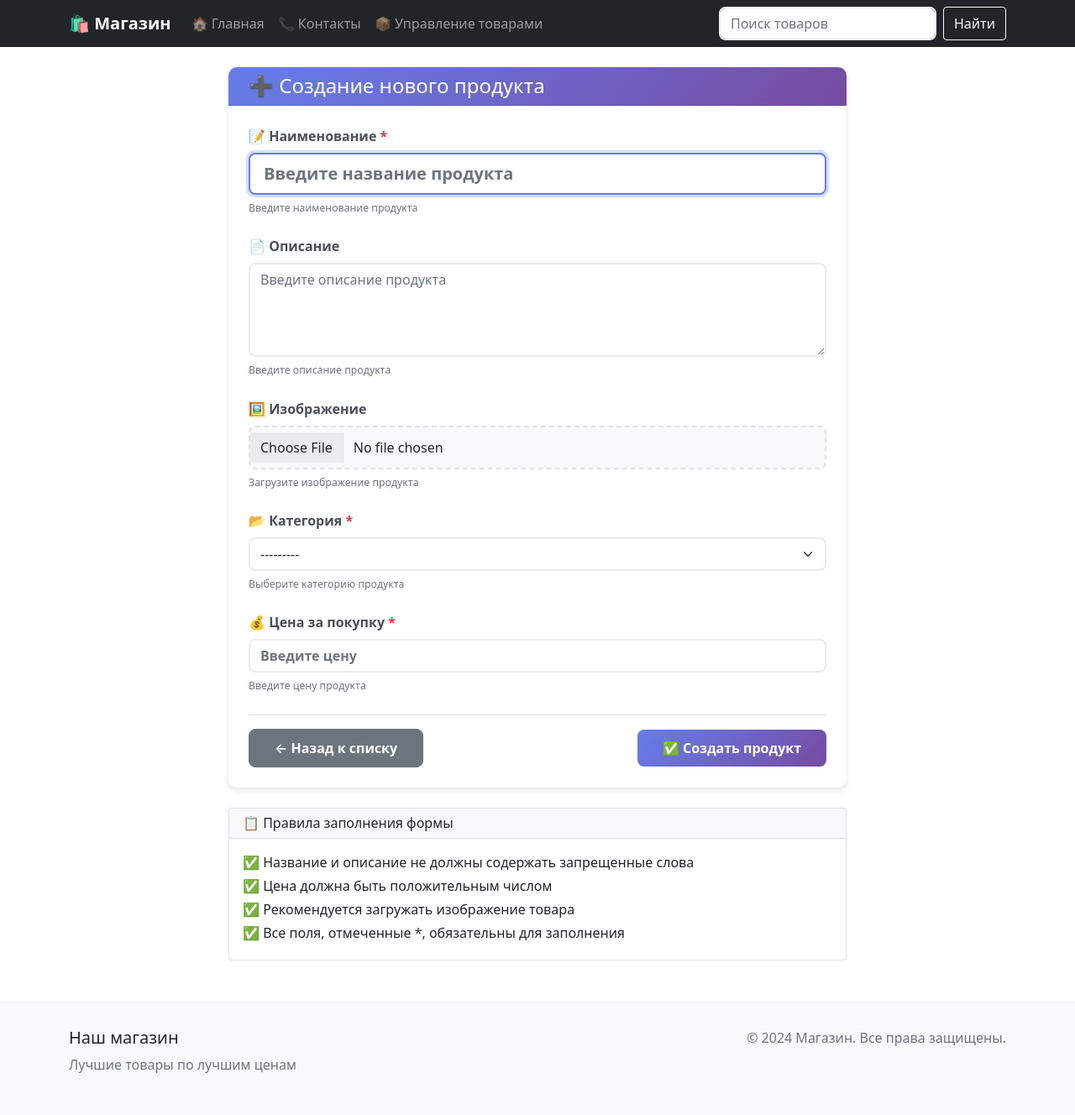
After one commit to StepanovOleg777/Project_Django, a Django app: page /products/create/ in a window 1280 px wide. The commit adds this page. Shown: the whole page at 84% size. Run offline with Django 5.2, Linux system fonts and the light colour scheme; data comes from the database, SQL or seed files in the repository.

Commit message:
complete all tasks:  operations with forms, custom validation, and form styling

```diff
--- /dev/null
+++ b/catalog/forms.py
@@ -0,0 +1,126 @@
+from django import forms
+from django.core.exceptions import ValidationError
+from .models import Product
+
+
+class ProductForm(forms.ModelForm):
+    """Форма для создания и редактирования продукта"""
+
+    # Список запрещенных слов
+    FORBIDDEN_WORDS = [
+        'казино',
+        'криптовалюта',
+        'крипта',
+        'биржа',
+        'дешево',
+        'бесплатно',
+        'обман',
+        'полиция',
+        'радар'
+    ]
+
+    class Meta:
+        model = Product
+        fields = ['name', 'description', 'image', 'category', 'price']
+        widgets = {
+            'name': forms.TextInput(attrs={
+                'class': 'form-control',
+                'placeholder': 'Введите название продукта'
+            }),
+            'description': forms.Textarea(attrs={
+                'class': 'form-control',
+                'placeholder': 'Введите описание продукта',
+                'rows': 4
+            }),
+            'category': forms.Select(attrs={
+                'class': 'form-select'  # Изменено на form-select для лучшего стиля
+            }),
+            'price': forms.NumberInput(attrs={
+                'class': 'form-control',
+                'placeholder': 'Введите цену',
+                'step': '0.01',
+                'min': '0'
+            }),
+            'image': forms.FileInput(attrs={
+                'class': 'form-control'
+            })
+        }
+
+    def __init__(self, *args, **kwargs):
+        """Инициализация формы с дополнительной стилизацией"""
+        super().__init__(*args, **kwargs)
+
+        # Добавляем дополнительные классы и атрибуты для каждого поля
+        for field_name, field in self.fields.items():
+            # Добавляем общие классы если их нет
+            if 'class' not in field.widget.attrs:
+                if isinstance(field.widget, forms.Select):
+                    field.widget.attrs['class'] = 'form-select'
+                else:
+                    field.widget.attrs['class'] = 'form-control'
+
+            # Добавляем дополнительные стили в зависимости от типа поля
+            if field_name == 'name':
+                field.widget.attrs.update({
+                    'class': field.widget.attrs['class'] + ' form-control-lg',
+                    'autofocus': 'autofocus'
+                })
+            elif field_name == 'price':
+                field.widget.attrs.update({
+                    'class': field.widget.attrs['class'] + ' text-success fw-bold'
+                })
+            elif field_name == 'description':
+                field.widget.attrs.update({
+                    'class': field.widget.attrs['class'] + ' resize-vertical',
+                    'style': 'resize: vertical; min-height: 100px;'
+                })
+            elif field_name == 'image':
+                field.widget.attrs.update({
+                    'class': field.widget.attrs['class'] + ' file-input-custom',
+                    'accept': 'image/*'
+                })
+
+    def clean_name(self):
+        """Валидация названия продукта"""
+        name = self.cleaned_data['name']
+
+        # Проверка на запрещенные слова
+        for word in self.FORBIDDEN_WORDS:
+            if word.lower() in name.lower():
+                raise forms.ValidationError(
+                    f'Название продукта содержит запрещенное слово: "{word}"'
+                )
+
+        return name
+
+    def clean_description(self):
+        """Валидация описания продукта"""
+        description = self.cleaned_data['description']
+
+        if description:  # Проверяем только если описание не пустое
+            # Проверка на запрещенные слова
+            for word in self.FORBIDDEN_WORDS:
+                if word.lower() in description.lower():
+                    raise forms.ValidationError(
+                        f'Описание продукта содержит запрещенное слово: "{word}"'
+                    )
+
+        return description
+
+    def clean_price(self):
+        """Кастомная валидация для поля цены"""
+        price = self.cleaned_data['price']
+
+        # Проверяем что цена не отрицательная
+        if price is not None and price < 0:
+            raise ValidationError(
+                'Цена продукта не может быть отрицательной. Пожалуйста, введите корректное значение.'
+            )
+
+        # Проверяем что цена не равна нулю (опционально)
+        if price == 0:
+            raise ValidationError(
+                'Цена продукта не может быть равна нулю. Пожалуйста, введите корректное значение.'
+            )
+
+        return price
--- a/catalog/templates/catalog/base.html
+++ b/catalog/templates/catalog/base.html
@@ -20,6 +20,18 @@
 <body>
     <!-- Подшаблон меню -->
     {% include 'catalog/includes/menu.html' %}
+
+    <!-- Сообщения -->
+    <div class="container mt-3">
+        {% if messages %}
+            {% for message in messages %}
+                <div class="alert alert-{{ message.tags }} alert-dismissible fade show" role="alert">
+                    {{ message }}
+                    <button type="button" class="btn-close" data-bs-dismiss="alert" aria-label="Close"></button>
+                </div>
+            {% endfor %}
+        {% endif %}
+    </div>
 
     <!-- Основной контент -->
     <main>
--- a/catalog/templates/catalog/home.html
+++ b/catalog/templates/catalog/home.html
@@ -30,7 +30,7 @@
                     <div class="mt-auto">
                         <div class="d-flex justify-content-between align-items-center">
                             <span class="h5 text-primary mb-0">{{ product.price }} руб.</span>
-                            <a href="{% url 'product_detail' product.pk %}" class="btn btn-outline-primary">Подробнее</a>
+                            <a href="{% url 'catalog:product_detail' product.pk %}" class="btn btn-outline-primary">Подробнее</a>
                         </div>
                     </div>
                 </div>
--- a/catalog/templates/catalog/includes/menu.html
+++ b/catalog/templates/catalog/includes/menu.html
@@ -1,16 +1,19 @@
 <nav class="navbar navbar-expand-lg navbar-dark bg-dark">
     <div class="container">
-        <a class="navbar-brand" href="{% url 'home' %}">🛍️ Магазин</a>
+        <a class="navbar-brand" href="{% url 'catalog:home' %}">🛍️ Магазин</a>
         <button class="navbar-toggler" type="button" data-bs-toggle="collapse" data-bs-target="#navbarNav">
             <span class="navbar-toggler-icon"></span>
         </button>
         <div class="collapse navbar-collapse" id="navbarNav">
             <ul class="navbar-nav me-auto">
                 <li class="nav-item">
-                    <a class="nav-link" href="{% url 'home' %}">🏠 Главная</a>
+                    <a class="nav-link" href="{% url 'catalog:home' %}">🏠 Главная</a>
                 </li>
                 <li class="nav-item">
-                    <a class="nav-link" href="{% url 'contacts' %}">📞 Контакты</a>
+                    <a class="nav-link" href="{% url 'catalog:contacts' %}">📞 Контакты</a>
+                </li>
+                <li class="nav-item">
+                    <a class="nav-link" href="{% url 'catalog:product_list' %}">📦 Управление товарами</a>
                 </li>
             </ul>
             <form class="d-flex">
--- /dev/null
+++ b/catalog/templates/catalog/product_form.html
@@ -0,0 +1,159 @@
+{% extends 'catalog/base.html' %}
+
+{% block title %}
+    {% if object %}Редактирование {{ object.name }}{% else %}Создание продукта{% endif %}
+{% endblock %}
+
+{% block extra_css %}
+<style>
+    .form-card {
+        box-shadow: 0 4px 6px rgba(0, 0, 0, 0.1);
+        border: none;
+        border-radius: 10px;
+    }
+    .form-header {
+        background: linear-gradient(135deg, #667eea 0%, #764ba2 100%);
+        color: white;
+        border-radius: 10px 10px 0 0 !important;
+    }
+    .form-label {
+        font-weight: 600;
+        color: #495057;
+        margin-bottom: 8px;
+    }
+    .form-control, .form-select {
+        border-radius: 8px;
+        border: 2px solid #e9ecef;
+        transition: all 0.3s ease;
+    }
+    .form-control:focus, .form-select:focus {
+        border-color: #667eea;
+        box-shadow: 0 0 0 0.2rem rgba(102, 126, 234, 0.25);
+    }
+    .form-control-lg {
+        font-size: 1.25rem;
+        font-weight: 600;
+    }
+    .file-input-custom {
+        padding: 12px;
+        background-color: #f8f9fa;
+        border: 2px dashed #dee2e6;
+        border-radius: 8px;
+        transition: all 0.3s ease;
+    }
+    .file-input-custom:hover {
+        border-color: #667eea;
+        background-color: #e9ecef;
+    }
+    .btn-primary {
+        background: linear-gradient(135deg, #667eea 0%, #764ba2 100%);
+        border: none;
+        border-radius: 8px;
+        padding: 10px 30px;
+        font-weight: 600;
+        transition: all 0.3s ease;
+    }
+    .btn-primary:hover {
+        transform: translateY(-2px);
+        box-shadow: 0 4px 8px rgba(102, 126, 234, 0.3);
+    }
+    .btn-secondary {
+        border-radius: 8px;
+        padding: 10px 30px;
+        font-weight: 600;
+    }
+    .field-icon {
+        margin-right: 8px;
+        opacity: 0.7;
+    }
+    .price-input {
+        font-weight: bold;
+        color: #28a745 !important;
+    }
+</style>
+{% endblock %}
+
+{% block content %}
+<div class="container mt-4">
+    <div class="row justify-content-center">
+        <div class="col-lg-8">
+            <div class="card form-card">
+                <div class="card-header form-header">
+                    <h4 class="card-title mb-0">
+                        <i class="bi bi-{% if object %}pencil-square{% else %}plus-circle{% endif %} me-2"></i>
+                        {% if object %}
+                            ✏️ Редактирование: {{ object.name }}
+                        {% else %}
+                            ➕ Создание нового продукта
+                        {% endif %}
+                    </h4>
+                </div>
+                <div class="card-body p-4">
+                    <form method="post" enctype="multipart/form-data" novalidate>
+                        {% csrf_token %}
+
+                        {% for field in form %}
+                        <div class="mb-4">
+                            <label for="{{ field.id_for_label }}" class="form-label">
+                                {% if field.name == 'name' %}📝{% endif %}
+                                {% if field.name == 'description' %}📄{% endif %}
+                                {% if field.name == 'category' %}📂{% endif %}
+                                {% if field.name == 'price' %}💰{% endif %}
+                                {% if field.name == 'image' %}🖼️{% endif %}
+                                {{ field.label }}
+                                {% if field.field.required %}<span class="text-danger">*</span>{% endif %}
+                            </label>
+
+                            {{ field }}
+
+                            {% if field.help_text %}
+                                <div class="form-text text-muted mt-1">
+                                    <small>{{ field.help_text }}</small>
+                                </div>
+                            {% endif %}
+
+                            {% if field.errors %}
+                                <div class="alert alert-danger mt-2 p-2">
+                                    <small>
+                                        <i class="bi bi-exclamation-triangle me-1"></i>
+                                        {{ field.errors|striptags }}
+                                    </small>
+                                </div>
+                            {% endif %}
+                        </div>
+                        {% endfor %}
+
+                        <div class="d-flex justify-content-between align-items-center mt-4 pt-3 border-top">
+                            <a href="{% url 'catalog:product_list' %}" class="btn btn-secondary">
+                                ← Назад к списку
+                            </a>
+                            <button type="submit" class="btn btn-primary">
+                                {% if object %}
+                                    💾 Сохранить изменения
+                                {% else %}
+                                    ✅ Создать продукт
+                                {% endif %}
+                            </button>
+                        </div>
+                    </form>
+                </div>
+            </div>
+
+            <!-- Информационная панель -->
+            <div class="card mt-4">
+                <div class="card-header bg-light">
+                    <h6 class="mb-0">📋 Правила заполнения формы</h6>
+                </div>
+                <div class="card-body">
+                    <ul class="list-unstyled mb-0">
+                        <li class="mb-1">✅ Название и описание не должны содержать запрещенные слова</li>
+                        <li class="mb-1">✅ Цена должна быть положительным числом</li>
+                        <li class="mb-1">✅ Рекомендуется загружать изображение товара</li>
+                        <li class="mb-1">✅ Все поля, отмеченные *, обязательны для заполнения</li>
+                    </ul>
+                </div>
+            </div>
+        </div>
+    </div>
+</div>
+{% endblock %}
--- a/catalog/urls.py
+++ b/catalog/urls.py
@@ -1,8 +1,17 @@
 from django.urls import path
-from .views import HomeView, ProductDetailView, ContactsView
+from . import views
+from .views import ProductListView, ProductCreateView, ProductUpdateView, ProductDeleteView
+
+app_name = 'catalog'
 
 urlpatterns = [
-    path('', HomeView.as_view(), name='home'),
-    path('contacts/', ContactsView.as_view(), name='contacts'),
-    path('product/<int:pk>/', ProductDetailView.as_view(), name='product_detail'),
+    path('', views.home, name='home'),
+    path('contacts/', views.contacts, name='contacts'),
+    path('product/<int:pk>/', views.product_detail, name='product_detail'),
+
+    # CRUD URLs
+    path('products/', ProductListView.as_view(), name='product_list'),
+    path('products/create/', ProductCreateView.as_view(), name='product_create'),
+    path('products/<int:pk>/update/', ProductUpdateView.as_view(), name='product_update'),
+    path('products/<int:pk>/delete/', ProductDeleteView.as_view(), name='product_delete'),
 ]
--- a/catalog/views.py
+++ b/catalog/views.py
@@ -1,48 +1,72 @@
-from django.shortcuts import render, get_object_or_404
-from django.views.generic import ListView, DetailView, TemplateView
-from .models import Product
+from django.shortcuts import render, get_object_or_404, redirect
+from django.urls import reverse_lazy
+from django.views.generic import ListView, CreateView, UpdateView, DeleteView
+from django.contrib.messages.views import SuccessMessageMixin
+from .models import Product, Category
+from .forms import ProductForm
 
 
-class HomeView(ListView):
-    """CBV для главной страницы"""
-    model = Product
-    template_name = 'catalog/home.html'
-    context_object_name = 'products'
+# Существующие функции остаются
+def home(request):
+    """Контроллер главной страницы"""
+    products = Product.objects.all()
 
-    def get_context_data(self, **kwargs):
-        context = super().get_context_data(**kwargs)
-        context['title'] = 'Главная - Магазин'
-        return context
+    context = {
+        'products': products,
+        'title': 'Главная - Магазин'
+    }
+    return render(request, "catalog/home.html", context)
 
 
-class ProductDetailView(DetailView):
-    """CBV для страницы одного товара"""
-    model = Product
-    template_name = 'catalog/product_detail.html'
-    context_object_name = 'product'
-
-    def get_context_data(self, **kwargs):
-        context = super().get_context_data(**kwargs)
-        context['title'] = f'{self.object.name} - Детали'
-        return context
-
-
-class ContactsView(TemplateView):
-    """CBV для страницы контактов"""
-    template_name = 'catalog/contacts.html'
-
-    def get_context_data(self, **kwargs):
-        context = super().get_context_data(**kwargs)
-        context['title'] = 'Контакты'
-        return context
-
-    def post(self, request, *args, **kwargs):
-        """Обработка POST запроса для формы контактов"""
+def contacts(request):
+    if request.method == "POST":
         name = request.POST.get("name")
         email = request.POST.get("email")
         message = request.POST.get("message")
+        return render(request, "catalog/contacts.html", {"success": True})
+    return render(request, "catalog/contacts.html")
 
-        # Здесь можно добавить логику сохранения или отправки email
-        context = self.get_context_data()
-        context['success'] = True
-        return render(request, self.template_name, context)
+
+def product_detail(request, pk):
+    """Контроллер для страницы одного товара"""
+    product = get_object_or_404(Product, pk=pk)
+
+    context = {
+        'product': product,
+        'title': f'{product.name} - Детали'
+    }
+    return render(request, 'catalog/product_detail.html', context)
+
+
+# Новые классы для CRUD операций с сообщениями
+class ProductListView(ListView):
+    """Список всех продуктов"""
+    model = Product
+    template_name = 'catalog/product_list.html'
+    context_object_name = 'products'
+
+
+class ProductCreateView(SuccessMessageMixin, CreateView):
+    """Создание нового продукта"""
+    model = Product
+    form_class = ProductForm
+    template_name = 'catalog/product_form.html'
+    success_url = reverse_lazy('catalog:product_list')
+    success_message = "Продукт '%(name)s' успешно создан!"
+
+
+class ProductUpdateView(SuccessMessageMixin, UpdateView):
+    """Редактирование продукта"""
+    model = Product
+    form_class = ProductForm
+    template_name = 'catalog/product_form.html'
+    success_url = reverse_lazy('catalog:product_list')
+    success_message = "Продукт '%(name)s' успешно обновлен!"
+
+
+class ProductDeleteView(SuccessMessageMixin, DeleteView):
+    """Удаление продукта"""
+    model = Product
+    template_name = 'catalog/product_confirm_delete.html'
+    success_url = reverse_lazy('catalog:product_list')
+    success_message = "Продукт успешно удален!"
```
Also changed, not shown: catalog/templates/catalog/product_confirm_delete.html (added, +46 -0 lines), catalog/templates/catalog/product_list.html (added, +112 -0 lines).
